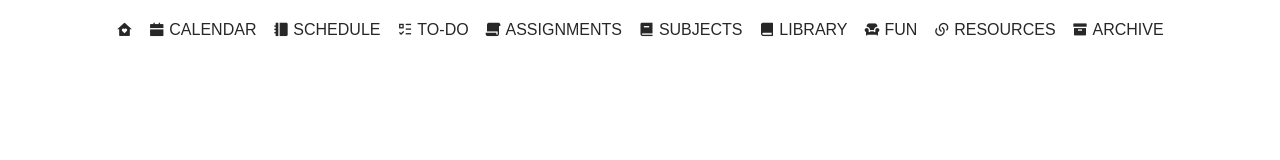
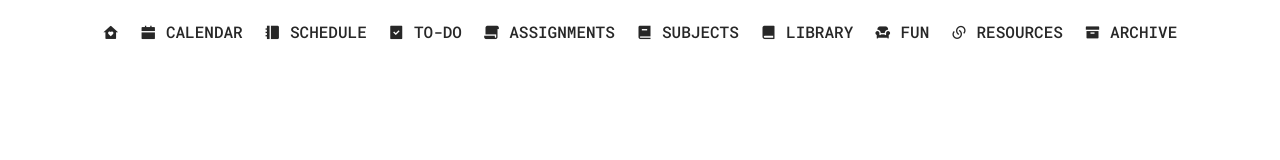
Before and after one commit to kkccmmnn/notion, a plain HTML site: page nav.html in a window 1280 px wide. Drawn offline with nearby package versions, Linux system fonts and the light colour scheme.

Commit message:
Update nav.html

```diff
--- a/nav.html
+++ b/nav.html
@@ -22,6 +22,7 @@
 	<link rel="preconnect" href="https://fonts.googleapis.com">
 	<link rel="preconnect" href="https://fonts.gstatic.com" crossorigin>
 	<link href="https://fonts.googleapis.com/css2?family=Lato:wght@700&display=swap" rel="stylesheet">
+	<link href="https://fonts.googleapis.com/css2?family=Roboto+Mono:ital,wght@0,100..700;1,100..700&display=swap" rel="stylesheet">
 
 	<!-------->
 
@@ -35,7 +36,10 @@
 
 
 		.navMenu {
-			font-family: 'Roboto Mono', sans-serif;
+			font-family: 'Roboto Mono', monospace;
+			font-optical-sizing: auto;
+			font-weight: 500;
+			font-style: normal;
 			padding: 8px;
 			text-align: center;
 			margin: 7px auto;
@@ -72,7 +76,7 @@
 		<a id="home" onclick="navigate(this.id)" href="#"> <i class="ri-home-heart-fill"></i></a>
 		<a id="calendar" onclick="navigate(this.id)" href="#"> <i class="ri-calendar-fill"></i> calendar</a>
 		<a id="schedule" onclick="navigate(this.id)" href="#"> <i class="ri-booklet-fill"></i> schedule</a>
-		<a id="to-do" onclick="navigate(this.id)" href="#"> <i class="ri-list-check-3"></i> to-do</a>
+		<a id="to-do" onclick="navigate(this.id)" href="#"> <i class="ri-task-fill"></i> to-do</a>
 		<a id="assignments" onclick="navigate(this.id)" href="#"> <i class="ri-file-paper-2-fill"></i> assignments</a>
 		<a id="subjects" onclick="navigate(this.id)" href="#"> <i class="ri-book-2-fill"></i> subjects</a>
 		<a id="library" onclick="navigate(this.id)" href="#"> <i class="ri-book-fill"></i> library</a>
```
